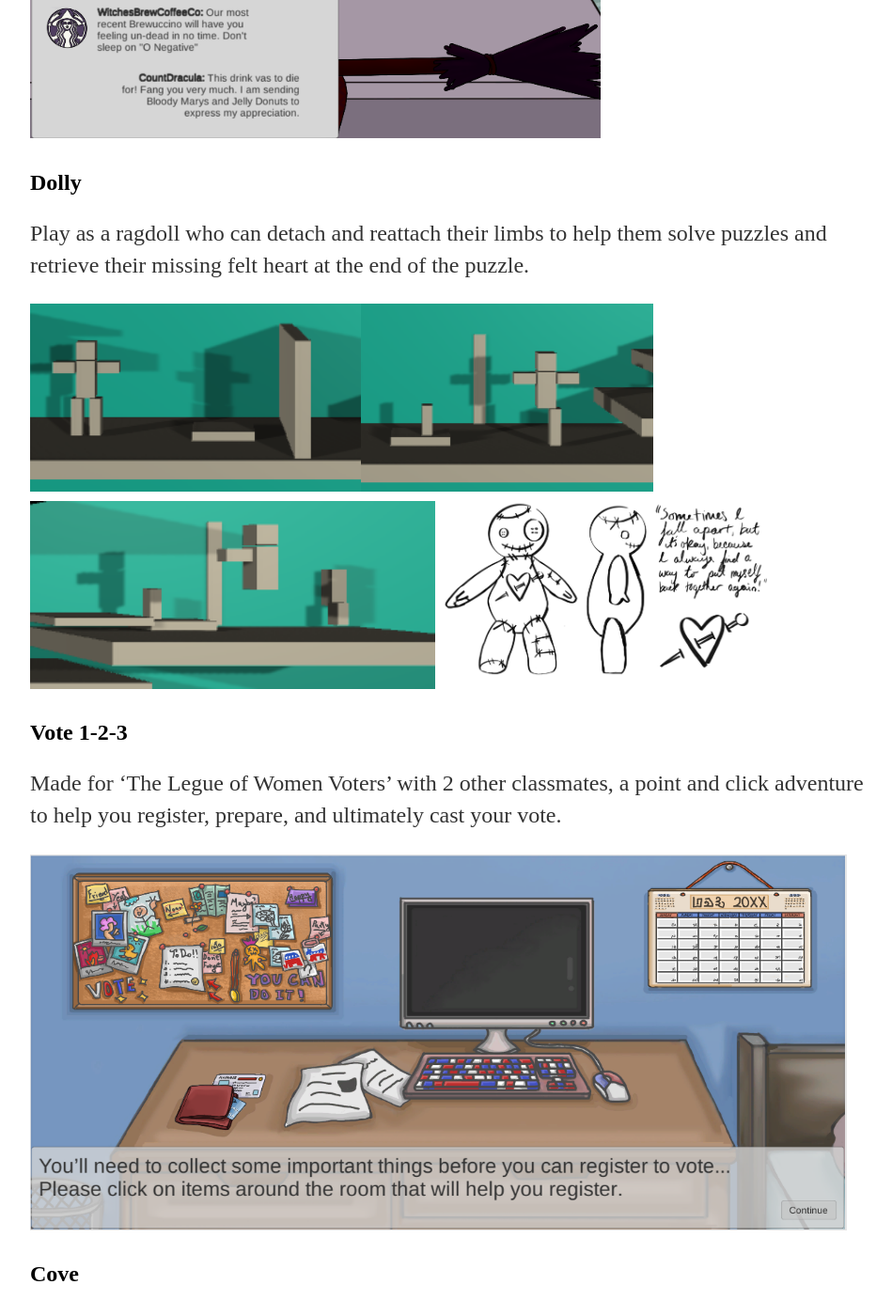
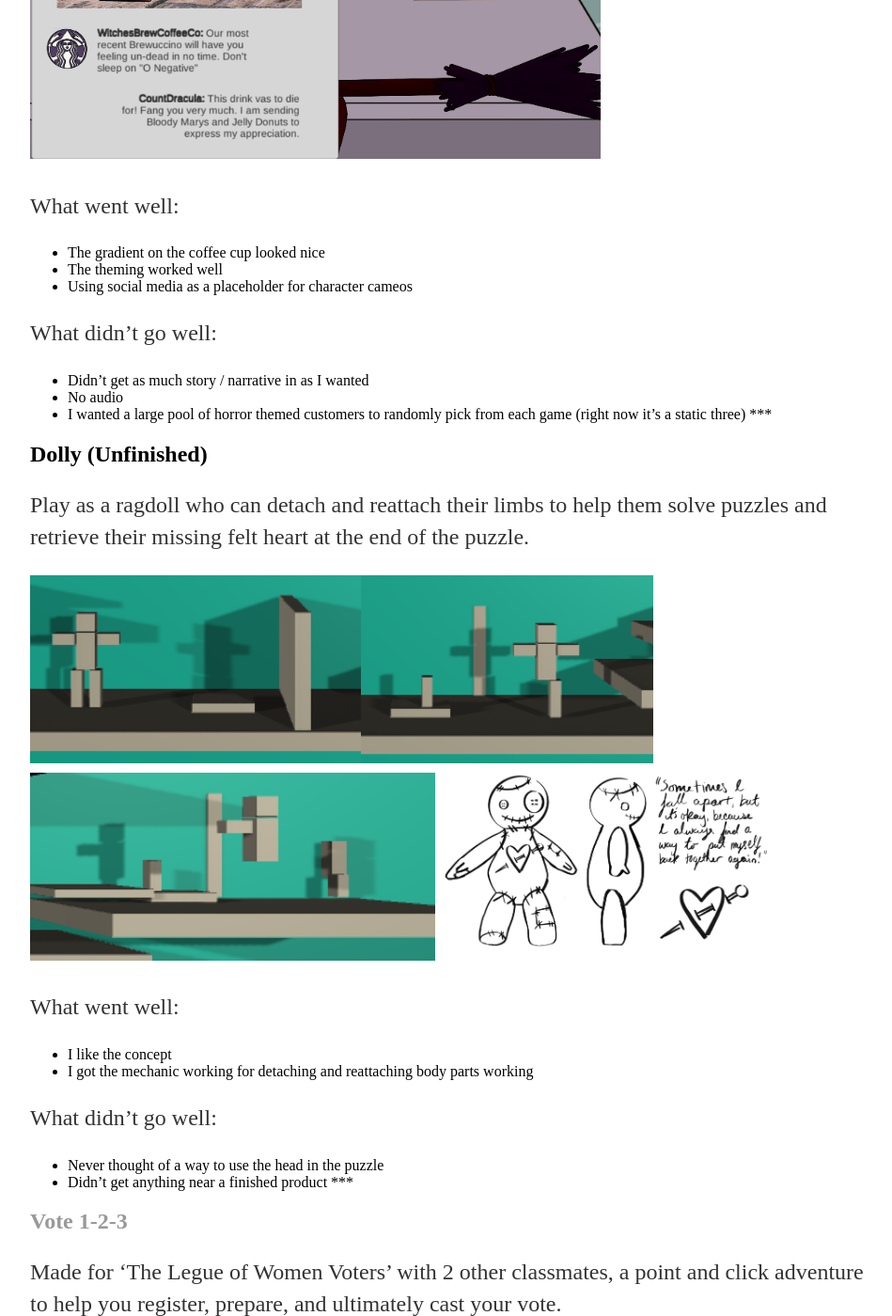
Before and after one commit to garcia50gabriela/garcia50gabriela.github.io, a Jekyll site: the page built from _posts/2021-02-08-Past-Work-Reflection.md, in a window 1280 px wide and 1400 px high, scrolled down 1313 px. Shown: the whole window at 94% size, without its empty margins (160-1109 px from the left). Built offline with Jekyll 4.4.1, drawn with Linux system fonts in a browser that asks for light colours; some of the changed text lies outside the part shown.

Commit message:
Update 2021-02-08-Past-Work-Reflection.md

```diff
--- a/_posts/2021-02-08-Past-Work-Reflection.md
+++ b/_posts/2021-02-08-Past-Work-Reflection.md
@@ -8,36 +8,93 @@
 # Reflection on my Past Work
 As I think about ideas to pursue for my thesis, I'd like to reflect on some of the games I've made during my time in the DePaul MFA in Game Design Program. A lot of them are somewhat unfinished, which is something to keep in mind while I'm thinking of scope of my thesis game.
 
-## Basic Witch
+***
+
+## [Basic Witch](https://gvbrlv.itch.io/basic-witch)
 Make aesthetically pleasing coffee drinks for your spooky customers as a witch barista while preparing for a Halloween party at the shop.
 
 <img src="https://garcia50gabriela.github.io/images/game2.PNG" height="400"/>
 <img src="https://garcia50gabriela.github.io/images/game3.PNG" height="400"/>
 
-## Dolly
+What went well:
+- The gradient on the coffee cup looked nice
+- The theming worked well
+- Using social media as a placeholder for character cameos
+
+What didn't go well:
+- Didn't get as much story / narrative in as I wanted
+- No audio
+- I wanted a large pool of horror themed customers to randomly pick from each game (right now it's a static three)
+***
+
+## Dolly (Unfinished)
 Play as a ragdoll who can detach and reattach their limbs to help them solve puzzles and retrieve their missing felt heart at the end of the puzzle.
 
 <img src="https://garcia50gabriela.github.io/images/game9.PNG" height="200"/><img src="https://garcia50gabriela.github.io/images/game10.PNG" height="200"/>
 <img src="https://garcia50gabriela.github.io/images/game11.PNG" height="200"/><img src="https://garcia50gabriela.github.io/images/game12.png" height="200"/>
 
-## Vote 1-2-3
+What went well:
+- I like the concept
+- I got the mechanic working for detaching and reattaching body parts working
+
+What didn't go well:
+- Never thought of a way to use the head in the puzzle
+- Didn't get anything near a finished product
+***
+
+## [Vote 1-2-3](https://gvbrlv.itch.io/vote-1-2-3)
 Made for 'The Legue of Women Voters' with 2 other classmates, a point and click adventure to help you register, prepare, and ultimately cast your vote.
 
 <img src="https://garcia50gabriela.github.io/images/game1.PNG" height="400"/>
 
-## Cove
+What went well:
+- The team worked well together
+- We had a finished game at the end of class
+
+What didn't go well:
+- Most of the time was spent figuring out how to connect to the google sheets API becuase the client wanted a way to dynamically update candidates
+
+***
+
+## [Cove](garcia50gabriela.github.io/Cove)
 Crash ships into surrounding rocks with your alluring mermaid aura, and then collect the bones and treasures left behind. Earn bonus points for crashing the ships into the rocks near your mermaid sisters so they can also enjoy in the wreckage.
 
 <img src="https://garcia50gabriela.github.io/images/game4.PNG" height="400"/>
 <img src="https://garcia50gabriela.github.io/images/game5.PNG" height="400"/>
 
-## Sightseeing
+What went well:
+- The mechanic works well
+- Looks good and kind of finished
+
+What didn't go well:
+- The layout of the scene causes the ships to take a long time to make it around the lighthouse / into the scene
+- After a while, the game starts slowing down (I think this is because I don't delete treasure pieces after collecting them)
+***
+
+## [Sightseeing](https://garcia50gabriela.github.io/Medusa/)
 Go on a leisurely walk as Medusa, use your stone powers to make enemies additional platforms, and use your mirror like invertion powers to find alternate routes.
 
 <img src="https://garcia50gabriela.github.io/images/game6.PNG" height="400"/>
 <img src="https://garcia50gabriela.github.io/images/game7.PNG" height="400"/>
 
-## Popcorn
+What went well:
+- Working first level
+- I like the concept and mechanic
+
+What didn't go well:
+- Didn't get the narrative that I wanted in
+- Kind of buggy sometimes
+***
+
+## [Popcorn](garcia50gabriela.github.io/POPCORN/)
 Make the perfect batch of microwave popcorn by carefully spacing out the pop of each kernal in the given time.
 
 <img src="https://garcia50gabriela.github.io/images/game8.PNG" height="400"/>
+
+What went well:
+- Made it really quickly
+
+What didn't go well:
+- The timing mechanic could be more specific, it only divides the time left by the amount of popcorn left to ensure spaced out timing of each kernal
+
+***
```
